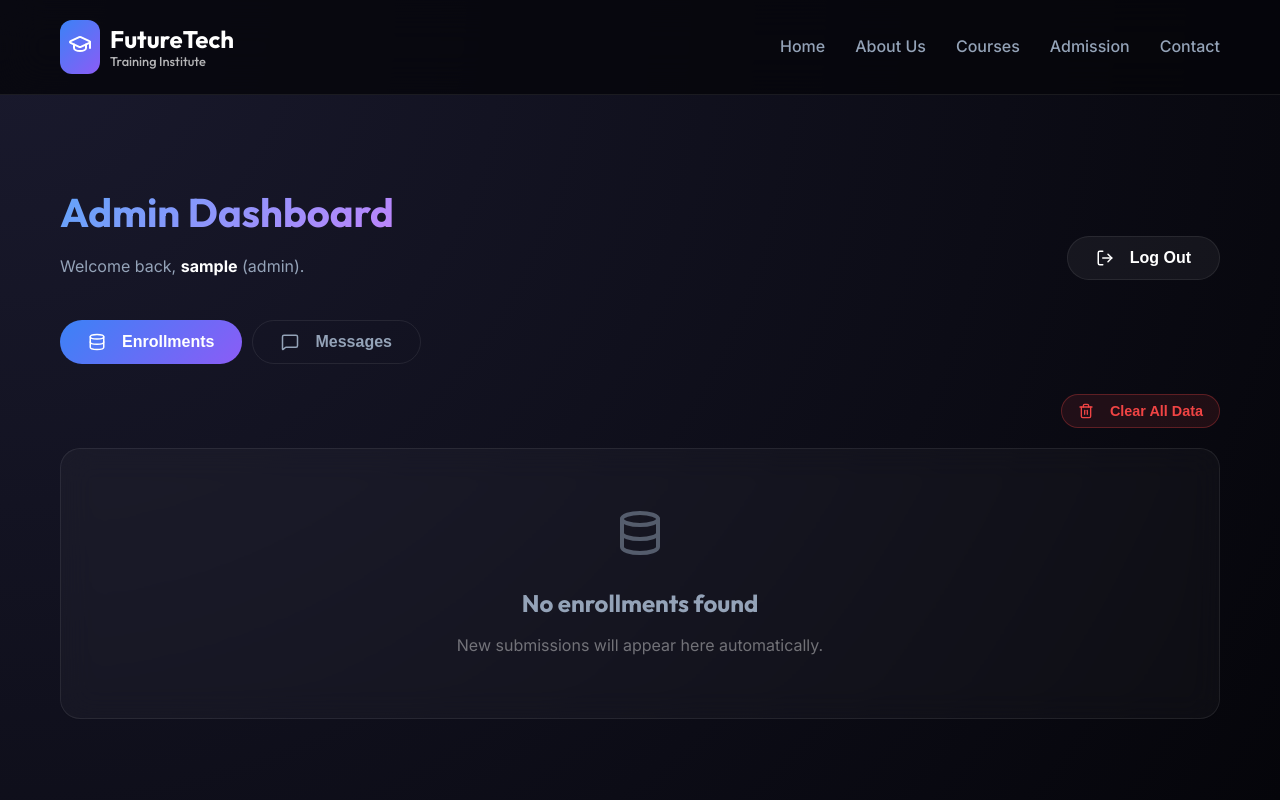
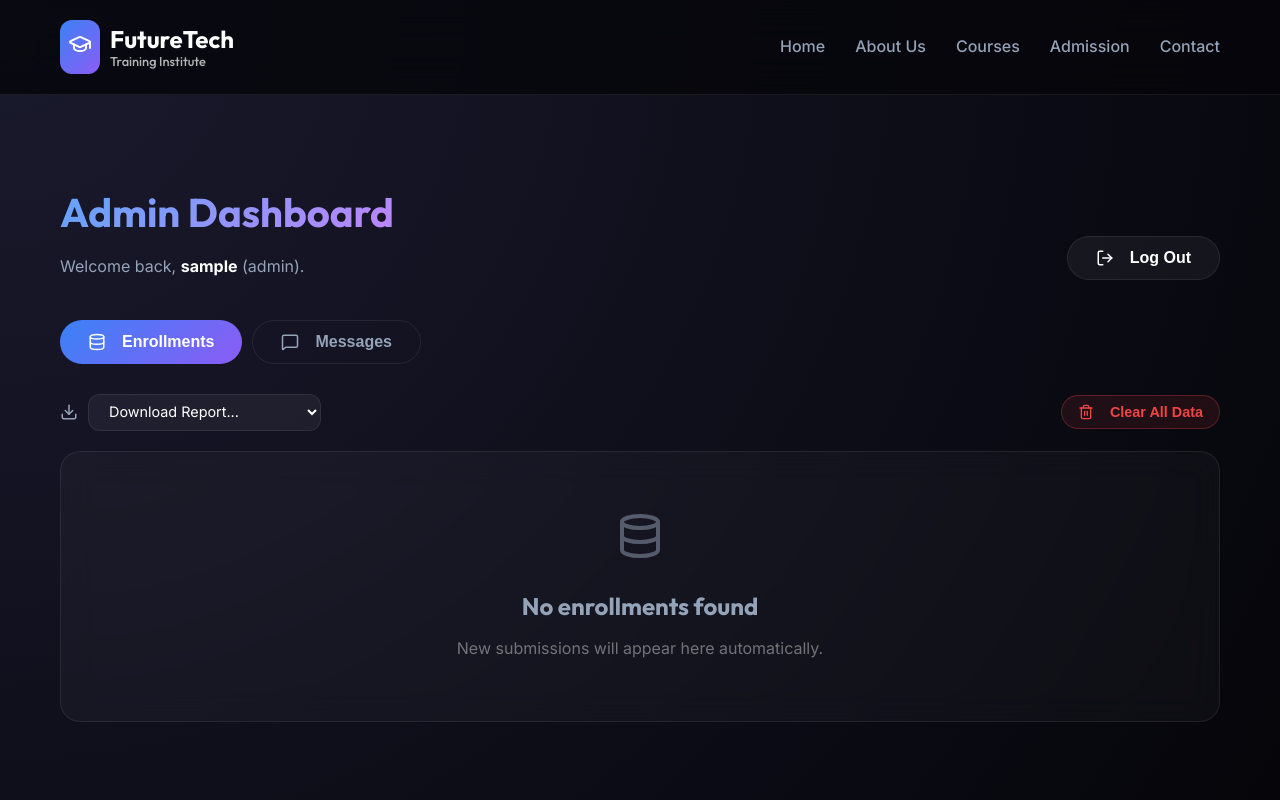
Before and after one commit to abish05/FTI-WEBSITE, a React (Vite) app: page /admin/dashboard in a window 1280 px wide. Shown: the top 800 px of the page. Built offline with nearby package versions, Linux system fonts and the light colour scheme; sample sign-in values are in the browser's storage.

Commit message:
feat: Add download report feature to admin dashboard

```diff
--- a/src/pages/Admin.jsx
+++ b/src/pages/Admin.jsx
@@ -1,6 +1,6 @@
 import { useState, useEffect } from 'react';
 import { useNavigate } from 'react-router-dom';
-import { Database, Trash2, LogOut, Users, UserPlus, Shield, UserX, MessageSquare } from 'lucide-react';
+import { Database, Trash2, LogOut, Users, UserPlus, Shield, UserX, MessageSquare, Download } from 'lucide-react';
 
 const Admin = () => {
     const navigate = useNavigate();
@@ -79,6 +79,45 @@ const Admin = () => {
         }
     };
 
+    const downloadReport = (type) => {
+        const now = Date.now();
+        let filtered = enrollments;
+
+        if (type !== 'all') {
+            const oneDay = 24 * 60 * 60 * 1000;
+            let timeLimit = now;
+            if (type === 'daily') timeLimit = now - oneDay;
+            else if (type === 'weekly') timeLimit = now - (7 * oneDay);
+            else if (type === 'monthly') timeLimit = now - (30 * oneDay);
+
+            filtered = enrollments.filter(e => {
+                const timestamp = parseInt(e.id);
+                if (isNaN(timestamp)) return true; // Include items without a valid timestamp ID
+                return timestamp >= timeLimit;
+            });
+        }
+
+        if (filtered.length === 0) {
+            alert(`No enrollments found for the selected period (${type}).`);
+            return;
+        }
+
+        const headers = ['Date', 'Student Name', 'Email', 'Phone', 'Course', 'Remarks'];
+        const csvContent = [
+            headers.join(','),
+            ...filtered.map(e => `"${e.date || ''}","${e.fullName || ''}","${e.email || ''}","${e.phone || ''}","${e.course || ''}","${(e.remarks || '').replace(/"/g, '""')}"`)
+        ].join('\n');
+
+        const blob = new Blob([csvContent], { type: 'text/csv;charset=utf-8;' });
+        const url = URL.createObjectURL(blob);
+        const link = document.createElement('a');
+        link.setAttribute('href', url);
+        link.setAttribute('download', `fti_enrollment_report_${type}_${new Date().toLocaleDateString().replace(/\//g, '-')}.csv`);
+        document.body.appendChild(link);
+        link.click();
+        document.body.removeChild(link);
+    };
+
     if (!currentUser) return null;
 
     return (
@@ -121,7 +160,26 @@ const Admin = () => {
 
             {activeTab === 'enrollments' && (
                 <>
-                    <div style={{ display: 'flex', justifyContent: 'flex-end', marginBottom: '20px' }}>
+                    <div style={{ display: 'flex', justifyContent: 'space-between', alignItems: 'center', marginBottom: '20px', flexWrap: 'wrap', gap: '10px' }}>
+                        <div style={{ display: 'flex', alignItems: 'center', gap: '10px' }}>
+                            <span style={{ color: 'var(--text-secondary)', fontSize: '0.9rem', display: 'flex', alignItems: 'center' }}><Download size={18} /></span>
+                            <select
+                                onChange={(e) => {
+                                    if(e.target.value) {
+                                        downloadReport(e.target.value);
+                                        e.target.value = "";
+                                    }
+                                }}
+                                className="form-input"
+                                style={{ width: 'auto', padding: '8px 16px', fontSize: '0.9rem', cursor: 'pointer', background: 'rgba(255,255,255,0.05)', border: '1px solid var(--glass-border)', color: 'white' }}
+                            >
+                                <option value="" style={{ color: 'black' }}>Download Report...</option>
+                                <option value="daily" style={{ color: 'black' }}>Daily Report (Last 24h)</option>
+                                <option value="weekly" style={{ color: 'black' }}>Weekly Report (Last 7d)</option>
+                                <option value="monthly" style={{ color: 'black' }}>Monthly Report (Last 30d)</option>
+                                <option value="all" style={{ color: 'black' }}>All-Time Report</option>
+                            </select>
+                        </div>
                         <button onClick={clearEnrollmentsData} className="btn-primary" style={{ padding: '8px 16px', fontSize: '0.9rem', background: 'rgba(239, 68, 68, 0.1)', color: '#ef4444', border: '1px solid rgba(239, 68, 68, 0.3)' }}>
                             <Trash2 size={16} style={{ marginRight: '8px' }} /> Clear All Data
                         </button>
```
